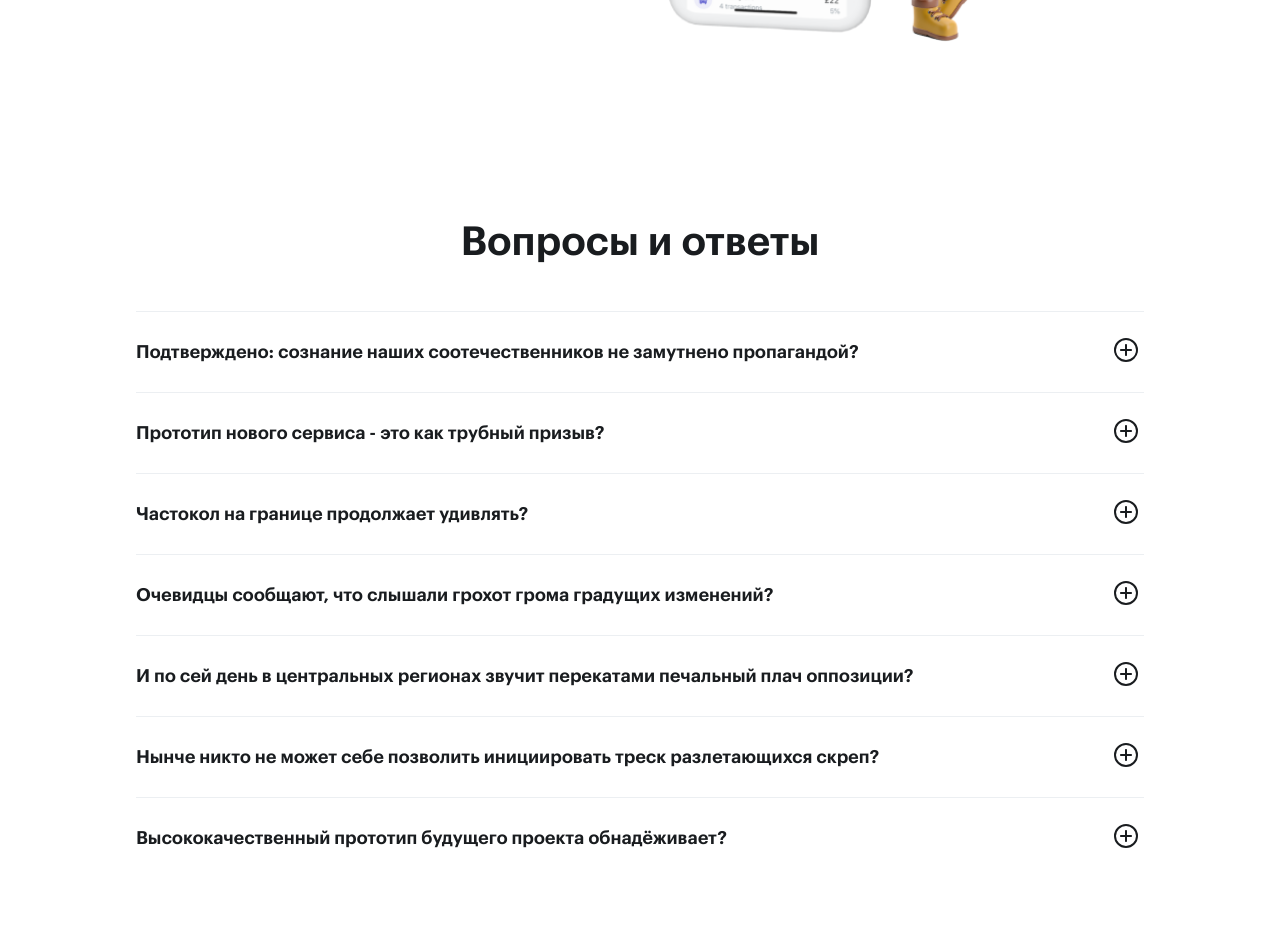
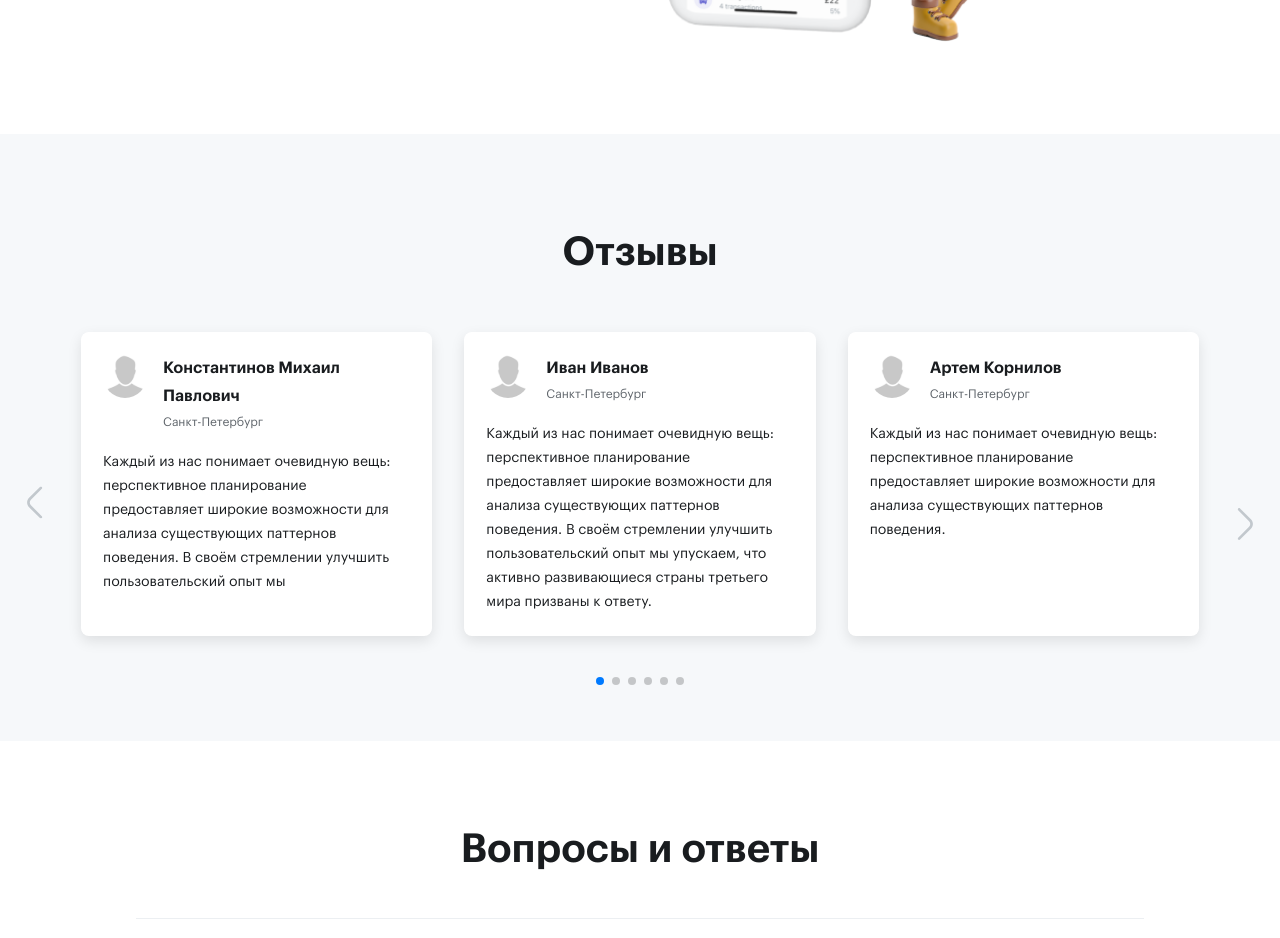
Before and after one commit to Hillel1408/Internetlab, a React (Create React App) app: page / in a window 1280 px wide. Shown: the part 1680-2618 px from the top of the page. Built offline with nearby package versions, Linux system fonts and the light colour scheme.

Commit message:
slider adaptive

```diff
--- a/src/App.tsx
+++ b/src/App.tsx
@@ -7,7 +7,7 @@ function App() {
                 <Intro />
                 <HowItWorks />
                 <Block3 />
-                {/* <Reviews /> */}
+                <Reviews />
                 <Faq />
                 <TextBlock />
                 <Form />
--- a/src/components/Reviews/Reviews.module.scss
+++ b/src/components/Reviews/Reviews.module.scss
@@ -2,11 +2,20 @@
     background-color: var(--extralight-gray);
     padding-top: 57px;
     padding-bottom: 45px;
+    @media (max-width: 768px) {
+        padding-top: 33px;
+    }
+    @media (max-width: 375px) {
+        padding-top: 27px;
+    }
     & > div {
         & > h2 {
             color: var(--black);
             text-align: center;
             margin-bottom: 32px;
+            @media (max-width: 375px) {
+                margin-bottom: 26px;
+            }
         }
     }
 }
@@ -18,6 +27,9 @@
 .sliderWrapper {
     position: relative;
     padding: 0 60px;
+    @media (max-width: 1024px) {
+        padding: 0;
+    }
 }
 .sliderButton {
     background-color: transparent;
@@ -27,6 +39,9 @@
     transform: translateY(-50%);
     position: absolute;
     z-index: 1;
+    @media (max-width: 1024px) {
+        display: none;
+    }
 }
 .sliderButtonPrev {
     left: 0;
@@ -40,7 +55,8 @@
     background-color: var(--white);
     border-radius: 8px;
     padding: 22px;
-    height: 260px !important;
+    box-sizing: border-box;
+    height: 100%;
     & > div {
         display: grid;
         grid-template-columns: 44px 1fr;
--- a/src/components/Reviews/Reviews.tsx
+++ b/src/components/Reviews/Reviews.tsx
@@ -65,8 +65,11 @@ export default function Reviews() {
                         spaceBetween={32}
                         className={styles.slider}
                         breakpoints={{
-                            551: {
+                            900: {
                                 slidesPerView: 3,
+                            },
+                            600: {
+                                slidesPerView: 2,
                             },
                         }}
                         pagination={{ clickable: true }}
--- a/src/index.scss
+++ b/src/index.scss
@@ -22,3 +22,9 @@ body {
     margin: 0;
     min-width: 320px;
 }
+.swiper-slide {
+    height: auto !important;
+}
+.swiper-wrapper {
+    align-items: stretch;
+}
```
